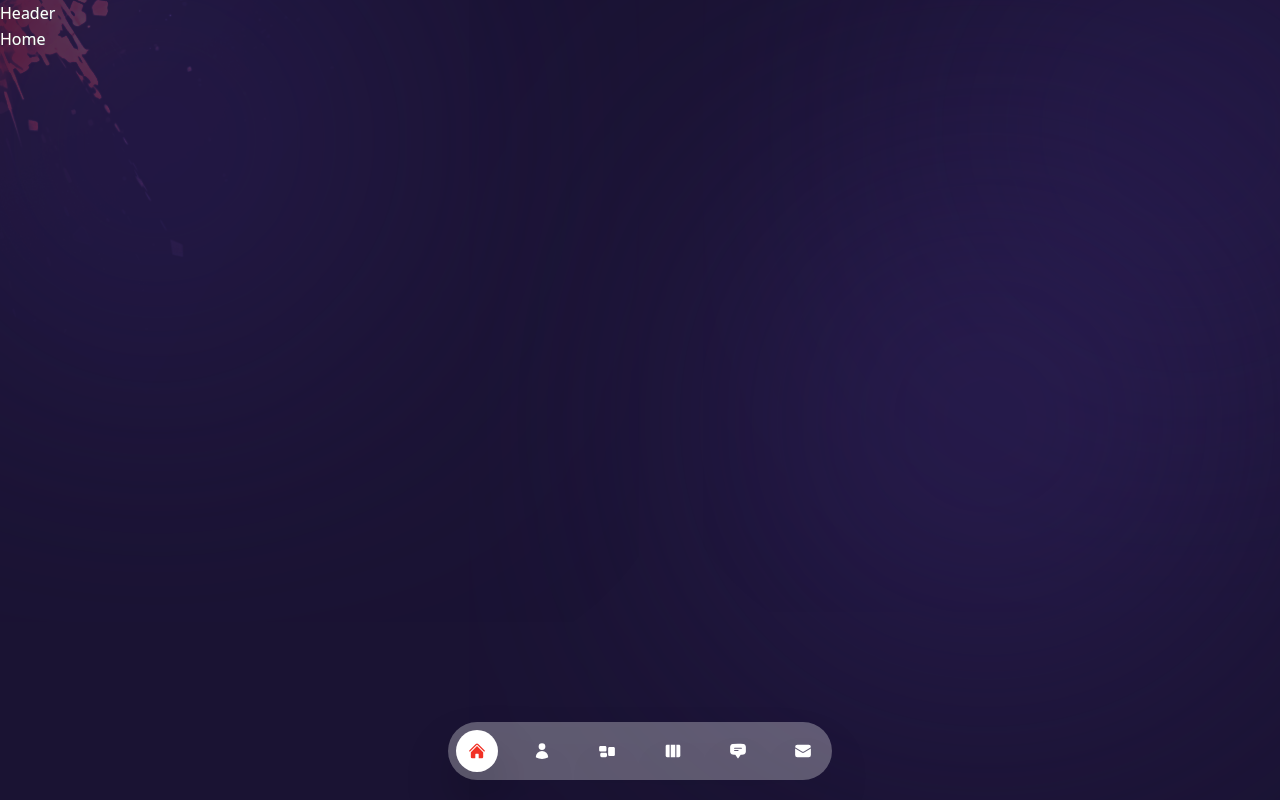
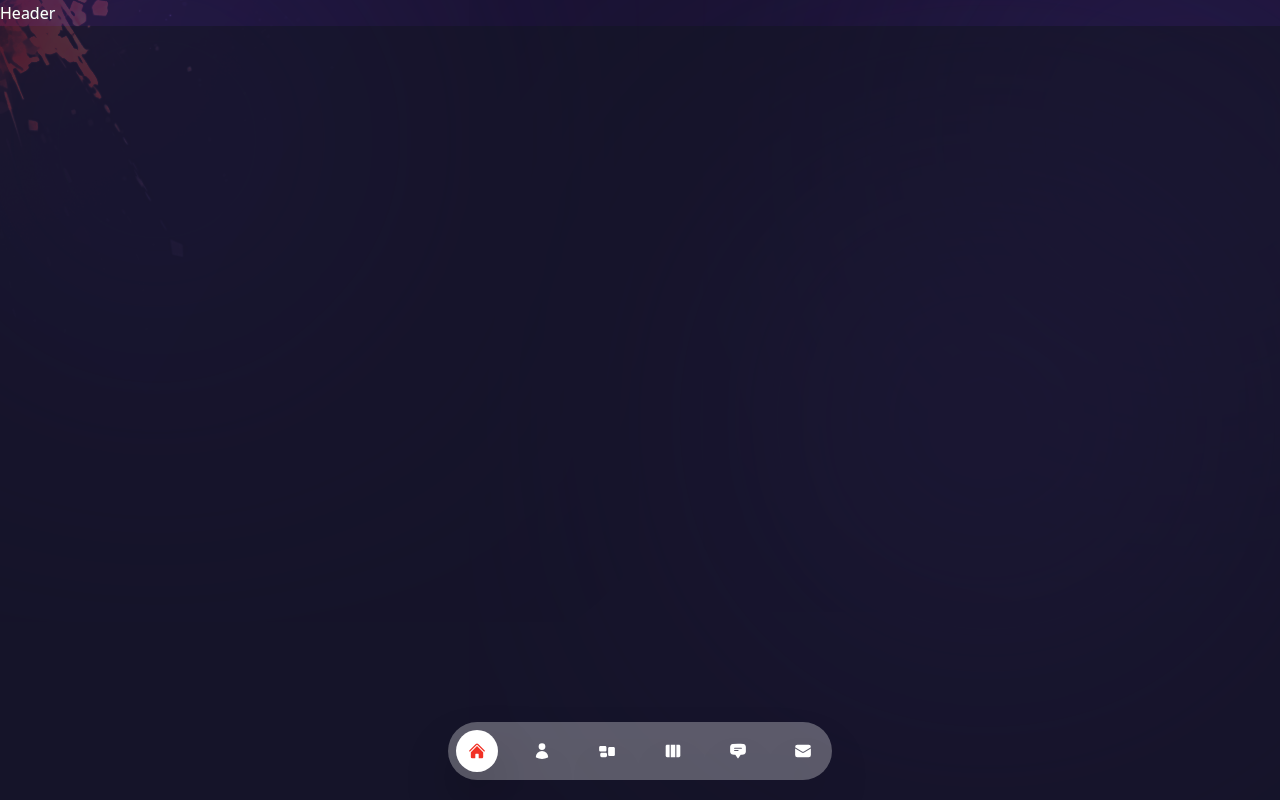
Before and after one commit to thinhpham311-dev/portfolio-profile, a Next.js app: page / in a window 1280 px wide. Built offline with nearby package versions, Linux system fonts and the light colour scheme.

Commit message:
update code

```diff
--- a/pages/index.js
+++ b/pages/index.js
@@ -1,5 +1,20 @@
+import Image from "next/image"
+
+//component
+import ParticlesContainer from "./../components/ParticlesContainer"
+import ProjectBtn from "./../components/ProjectsBtn"
+import Avatar from "./../components/Avatar"
+
+//framer motion
+import motion from "framer-motion"
+
+//variants
+import {fadeIn} from "../variants"
+
 const Home = () => {
-  return <div>Home</div>;
+  return <div className="bg-primary/60 h-full">
+
+  </div>;
 };
 
 export default Home;
```
Also changed, not shown: 1 other file (tests, documents, lock files or other folders).
